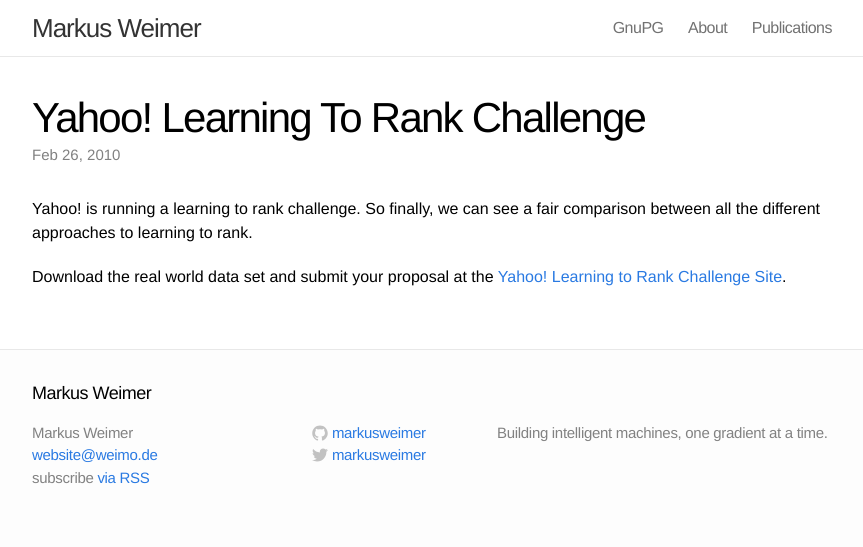
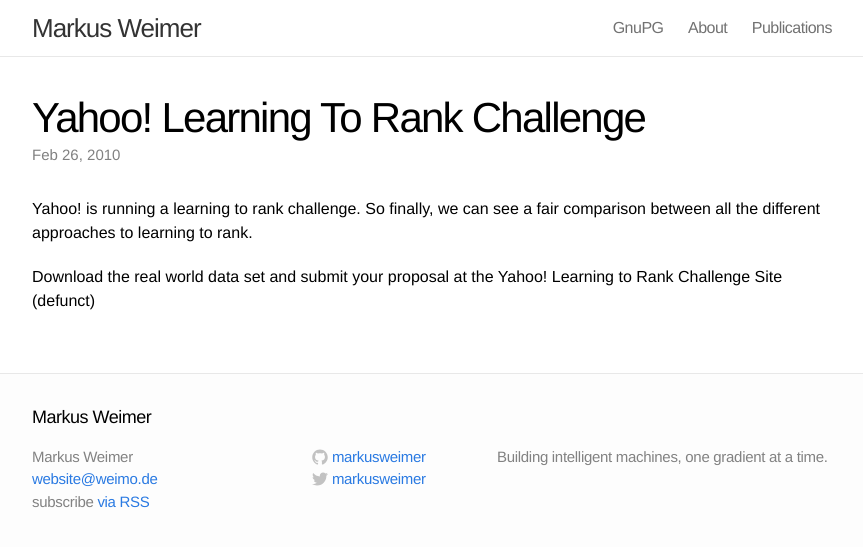
Before and after one commit to markusweimer/markusweimer.github.io, a Jekyll site: the page built from _posts/2010-02-26-yahoo-learning-to-rank-challenge.md, in a window 1280 px wide. Shown: the top 547 px of the page, without its empty margins (208-1071 px from the left). Built offline with Jekyll 4.4.1, drawn with Linux system fonts in a browser that asks for light colours.

Commit message:
Fixed broken links

```diff
--- a/_posts/2010-02-26-yahoo-learning-to-rank-challenge.md
+++ b/_posts/2010-02-26-yahoo-learning-to-rank-challenge.md
@@ -7,5 +7,5 @@
 Yahoo! is running a learning to rank challenge. So finally, we can see a fair
 comparison between all the different approaches to learning to rank.
 
-Download the real world data set and submit your proposal at the [Yahoo!
-Learning to Rank Challenge Site](http://learningtorankchallenge.yahoo.com).
+Download the real world data set and submit your proposal at the Yahoo!
+Learning to Rank Challenge Site (defunct)
```
Also changed, not shown: _posts/2009-02-11-upcoming-conference-iatel.md (+3 -3 lines), _posts/2012-09-07-cfp-big-learning-2012-algorithms-systems-and-tools.md (+2 -4 lines), _posts/2013-04-04-gday-mates-australia-april-2013.md (+1 -1 lines), _posts/2015-09-07-Europe-October-2015.md (+1 -1 lines), about.md (+4 -4 lines).
